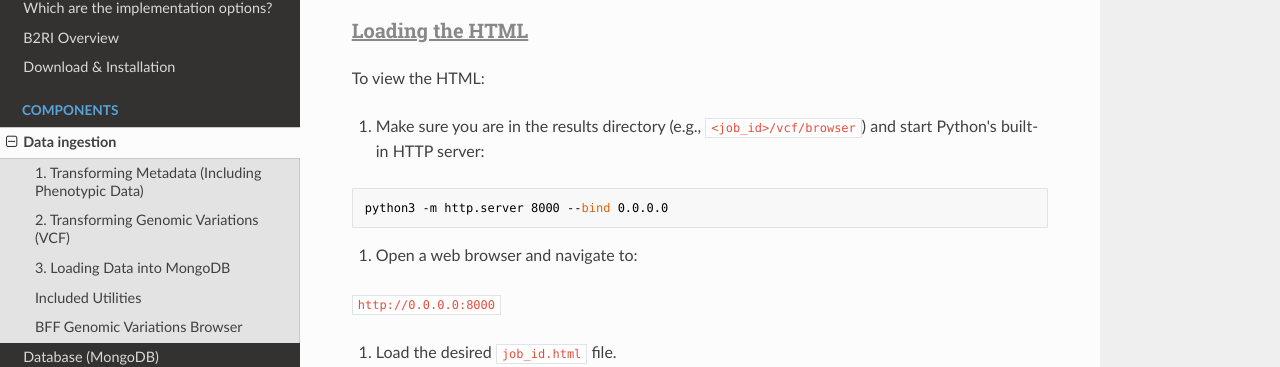
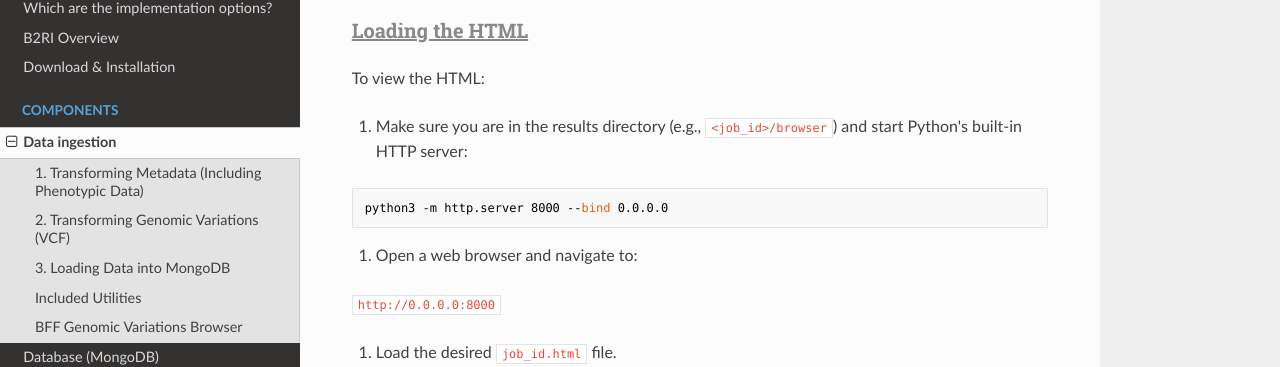
Before and after one commit to ga4gh-beacon/B2RI_Documentation, an MkDocs documentation site: the page built from docs/data-ingestion.md, in a window 1280 px wide and 900 px high, scrolled down 4140 px. Shown: the part 173-540 px from the top of the window. Built offline with MkDocs 1.6.1, drawn with Linux system fonts in a browser that asks for light colours; nearby versions of some CDN libraries.

Commit message:
Source commit

````diff
--- a/docs/data-ingestion.md
+++ b/docs/data-ingestion.md
@@ -95,7 +95,7 @@ Once the process is complete, the results will be available in the `<job_id>/vcf
 
 To view the HTML:
 
-1. Make sure you are in the results directory (e.g., `<job_id>/vcf/browser`) and start Python's built-in HTTP server:
+1. Make sure you are in the results directory (e.g., `<job_id>/browser`) and start Python's built-in HTTP server:
 
 ```bash
 python3 -m http.server 8000 --bind 0.0.0.0
````
